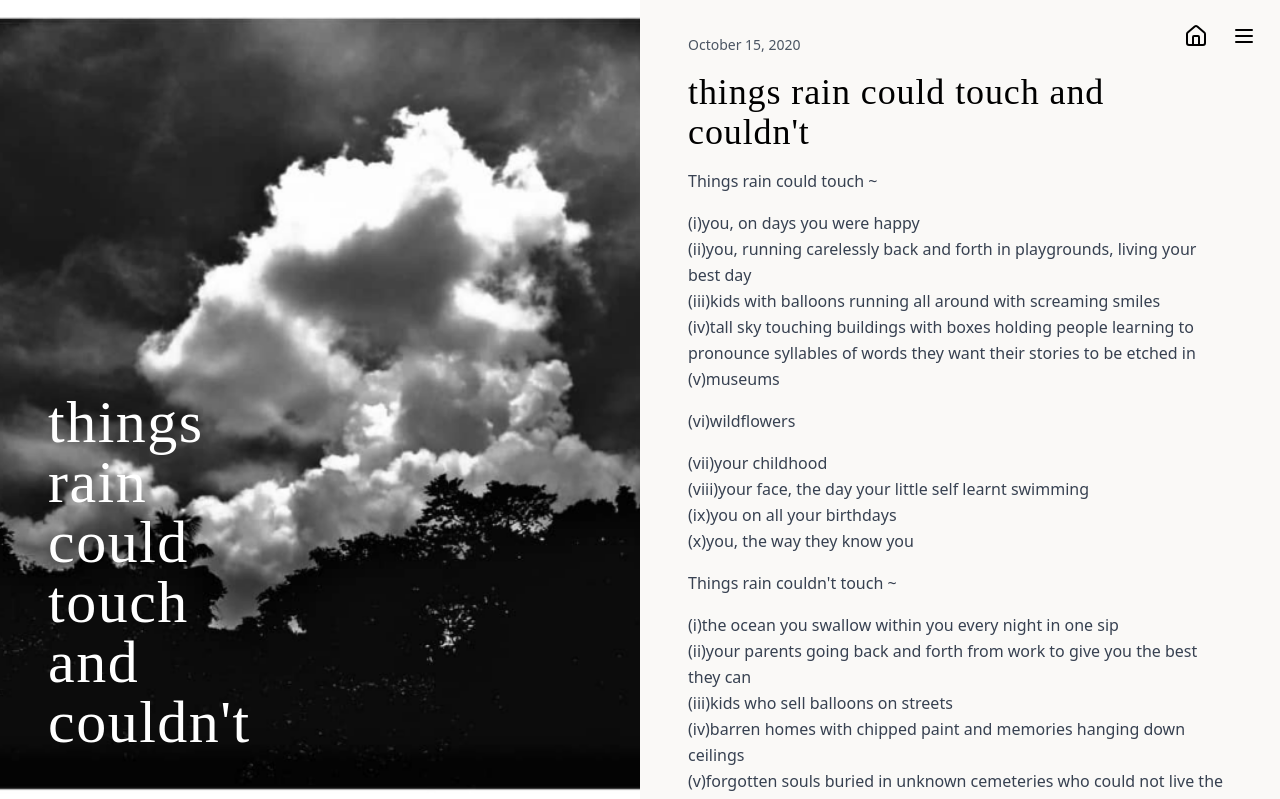
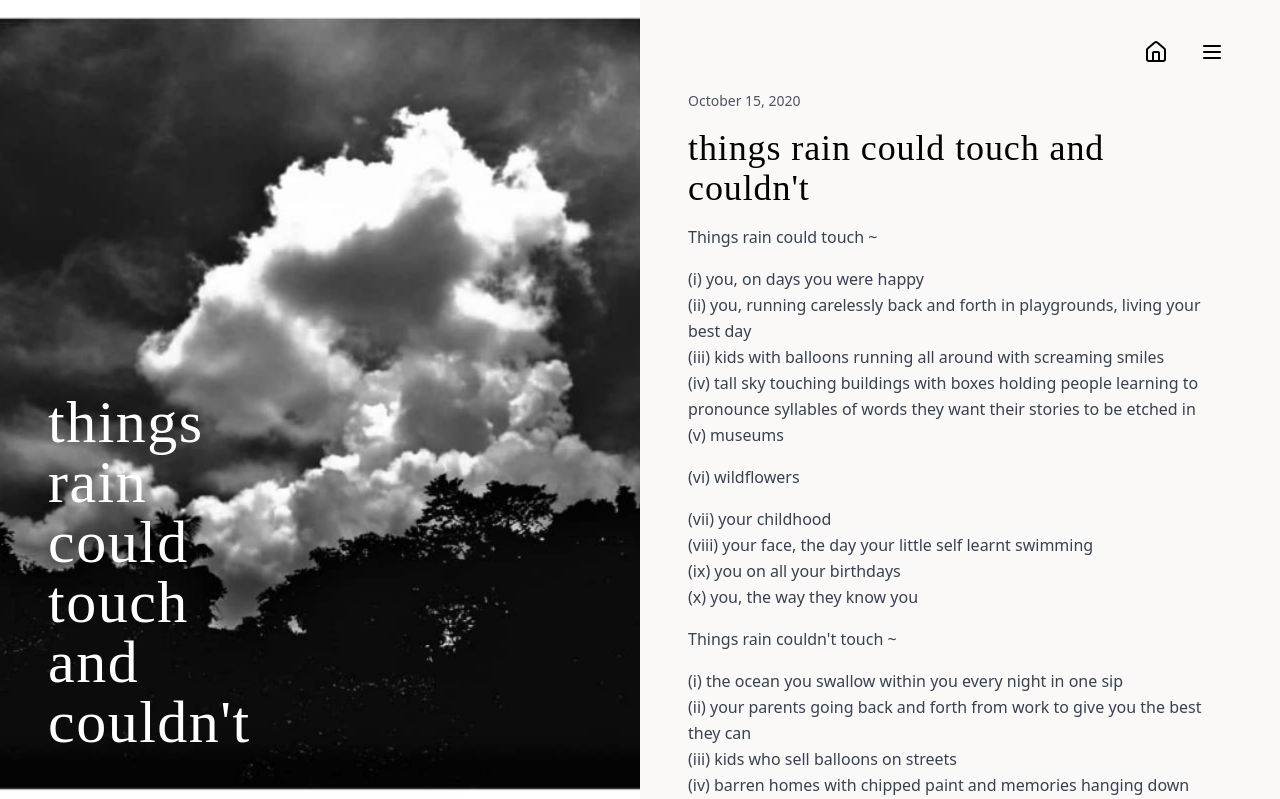
Before and after one commit to Jigyasa-Raj/poem-app, a Next.js app: page /photo/abstract-shadow in a window 1280 px wide. Shown: the top 799 px of the page. Built offline with nearby package versions, Linux system fonts and the light colour scheme.

Commit message:
Updated photo content slugs and alt text

```diff
--- a/app/photo/[slug]/page.tsx
+++ b/app/photo/[slug]/page.tsx
@@ -1,56 +1,51 @@
 "use client";
 import Image from "next/image";
 import MenuButton from "@/components/MenuButton";
-import HomeIcon from "@/components/home";
+import Home from "@/components/home";
 import Link from "next/link";
 import { ArrowRight, Github, Instagram, Linkedin } from 'lucide-react';
 import { photos } from "@/lib/types";
 import { notFound } from "next/navigation";
 import { use } from "react";
 
-// Function to render content by splitting paragraphs
 const renderContent = (content: string) => {
   return content.split('\n\n').map((paragraph, index) => (
     <p key={index} className="mb-4 whitespace-pre-wrap">{paragraph}</p>
   ));
 };
 
-// Define the type for params
 type Params = {
   slug: string;
 };
 
-// This is a server-side Next.js function to handle params (assuming it's async)
 export default function PhotoPage({ params }: { params: Promise<Params> }) {
-  const unwrappedParams = use(params); // Unwrap the params Promise
+  const unwrappedParams = use(params);
 
   const photo = photos.find((p) => p.slug === unwrappedParams.slug);
   if (!photo) {
     notFound();
   }
 
-  // Find the next photo
   const currentIndex = photos.findIndex(p => p.slug === unwrappedParams.slug);
   const nextPhoto = photos[currentIndex + 1];
 
   const isEvenId = photo.id % 2 === 0;
   const isFirstPhoto = photo.id === 1;
 
-  // Toggle menu state function
   const toggleMenu = () => {
-    // Add your toggle menu logic here, e.g., setting some state to show/hide the menu
     console.log("Menu toggled");
   };
 
   return (
-    <div className="flex min-h-screen flex-col">
-      {/* Pass toggleMenu to MenuButton */}
-      <MenuButton toggleMenu={toggleMenu} />
-      <HomeIcon />
+    <div className="flex min-h-screen flex-col relative">
+      {isEvenId ? (
+        <div className="flex items-center justify-center w-full min-h-screen bg-[#FAF9F7] relative">
+          {/* Container for both Home and MenuButton */}
+          <div className="absolute top-4 right-4 md:top-6 md:right-6 flex items-center gap-4 z-50">
+            <Home />
+            <MenuButton toggleMenu={toggleMenu} />
+          </div>
 
-      {/* Even ID: Centered Image */}
-      {isEvenId ? (
-        <div className="flex items-center justify-center w-full min-h-screen bg-[#FAF9F7]">
           <Image
             src={photo.src}
             alt={photo.alt}
@@ -62,7 +57,6 @@ export default function PhotoPage({ params }: { params: Promise<Params> }) {
         </div>
       ) : (
         <>
-          {/* Odd ID: Left Fixed Image */}
           <div className="hidden md:block md:w-1/2 fixed top-0 left-0 h-screen">
             <Image
               src={photo.src}
@@ -83,8 +77,13 @@ export default function PhotoPage({ params }: { params: Promise<Params> }) {
             </div>
           </div>
 
-          {/* Content for Odd ID */}
           <div className="w-full md:w-1/2 min-h-screen md:ml-[50%] bg-[#FAF9F7] px-6 md:px-12 py-8">
+            {/* Ensure Home and MenuButton are aligned properly */}
+            <div className="flex justify-end items-center gap-4 mb-4">
+              <Home />
+              <MenuButton toggleMenu={toggleMenu} />
+            </div>
+
             <div className="md:hidden mb-8">
               <Image
                 src={photo.src}
@@ -109,7 +108,6 @@ export default function PhotoPage({ params }: { params: Promise<Params> }) {
         </>
       )}
 
-      {/* "Next" Button - For Odd ID after Content with a larger gap from the bottom */}
       {!isEvenId && nextPhoto && (
         <div className="w-full flex justify-end mt-8 pb-16 px-6 md:px-12">
           <Link
@@ -122,9 +120,8 @@ export default function PhotoPage({ params }: { params: Promise<Params> }) {
         </div>
       )}
 
-      {/* Social Links for the first photo - Fixed at the bottom-right */}
-      <div className="fixed bottom-6 right-6 flex flex-col items-center gap-4">
-        {isFirstPhoto && (
+      {isFirstPhoto && (
+        <div className="md:fixed md:bottom-6 md:right-6 flex flex-col items-center gap-4 mt-8 mb-16 md:mb-0">
           <div className="flex gap-4">
             <a href="https://instagram.com/j1gyasa/" target="_blank" rel="noopener noreferrer" className="text-gray-600 hover:text-gray-900">
               <Instagram className="w-6 h-6" />
@@ -139,10 +136,9 @@ export default function PhotoPage({ params }: { params: Promise<Params> }) {
               Contact
             </Link>
           </div>
-        )}
-      </div>
+        </div>
+      )}
 
-      {/* "Next" Button for Even IDs - Fixed Bottom Right */}
       {isEvenId && nextPhoto && (
         <div className="fixed bottom-6 right-6">
           <Link
--- a/components/MenuButton.tsx
+++ b/components/MenuButton.tsx
@@ -1,7 +1,7 @@
 "use client"; // Ensure this is a client-side component
 
 import { useState } from "react";
-import { Menu } from "lucide-react"; // Import menu icon from lucide-react
+import { Menu } from 'lucide-react'; // Import menu icon from lucide-react
 import Image from "next/image";
 import Link from "next/link";
 import { photos } from "@/lib/types"; // Import photos from types.ts
@@ -10,9 +10,10 @@ import { photoContentss } from "@/lib/content"; // Import titles from content.ts
 // Define the type for the MenuButton props
 interface MenuButtonProps {
   toggleMenu: () => void; // This is the function prop that will be passed from parent
+  className?: string; // Allow className as an optional prop
 }
 
-const MenuButton = ({ toggleMenu }: MenuButtonProps) => {
+const MenuButton = ({ toggleMenu, className }: MenuButtonProps) => {
   const [isMenuOpen, setIsMenuOpen] = useState(false); // State to track the menu's open/close state
 
   // Function to toggle the menu visibility
@@ -26,7 +27,7 @@ const MenuButton = ({ toggleMenu }: MenuButtonProps) => {
       {/* Menu Button - Toggle the menu when clicked */}
       <button
         onClick={toggleMenuState} // Calls the function to toggle the menu
-        className="p-2 hover:bg-gray-100 rounded-md text-black z-50 absolute top-4 right-4"
+        className={`p-2 hover:bg-gray-100 rounded-md text-black z-50 ${className}`}
       >
         <Menu className="w-6 h-6" /> {/* Render the menu icon */}
       </button>
@@ -42,7 +43,7 @@ const MenuButton = ({ toggleMenu }: MenuButtonProps) => {
 
           {/* Sliding Menu */}
           <div
-            className="fixed top-0 right-0 w-3/4 sm:w-1/2 h-full bg-white shadow-lg z-40 overflow-y-auto transform transition-transform duration-300 ease-in-out"
+            className="fixed top-0 right-0 w-full sm:w-1/2 h-full bg-white shadow-lg z-40 overflow-y-auto transform transition-transform duration-300 ease-in-out"
             style={{
               transform: isMenuOpen ? "translateX(0)" : "translateX(100%)", // Slide the menu in/out
             }}
--- a/components/header.tsx
+++ b/components/header.tsx
@@ -11,7 +11,7 @@ export default function Header() {
 
   return (
     <header className="fixed top-0 left-0 right-0 z-50 bg-white">
-      <div className="container mx-auto px-4 py-6 flex justify-between items-center relative">
+      <div className="container mx-auto px-4 pr-16 py-6 flex justify-between items-center relative">
         <div className="flex items-center gap-4">
           <Link href="/" className="text-xl font-medium">
             jigyasa raj
@@ -20,7 +20,7 @@ export default function Header() {
         </div>
 
         {/* Pass the `toggleMenu` function to MenuButton */}
-        <MenuButton toggleMenu={toggleMenu} />
+        <MenuButton toggleMenu={toggleMenu} className="absolute right-4" />
       </div>
     </header>
   );
--- a/components/home.tsx
+++ b/components/home.tsx
@@ -5,7 +5,7 @@ const Home = () => {
   return (
     // Link is used to navigate to a page, and it's styled as a button
     <Link href="/">
-      <button className="p-2 rounded-md text-black absolute top-4 right-16 z-50">
+      <button className="p-2 rounded-md text-black">
         {/* HomeIcon inside the button with appropriate size */}
         <HomeIcon className="w-6 h-6" />
       </button>
--- a/package.json
+++ b/package.json
@@ -18,8 +18,8 @@
   "devDependencies": {
     "@eslint/eslintrc": "^3",
     "@types/node": "^20",
-    "@types/react": "^19",
-    "@types/react-dom": "^19",
+    "@types/react": "^19.0.2",
+    "@types/react-dom": "^19.0.2",
     "eslint": "^9",
     "eslint-config-next": "15.1.3",
     "postcss": "^8",
--- a/tsconfig.json
+++ b/tsconfig.json
@@ -11,7 +11,9 @@
     "moduleResolution": "bundler",
     "resolveJsonModule": true,
     "isolatedModules": true,
-    "jsx": "preserve",
+
+    "jsx": "preserve", // or "react-jsx" for newer React
+    "types": ["react", "node"],
     "incremental": true,
     "plugins": [
       {
```
Also changed, not shown: lib/content.ts (+25 -25 lines), 1 other file (tests, documents, lock files or other folders).
